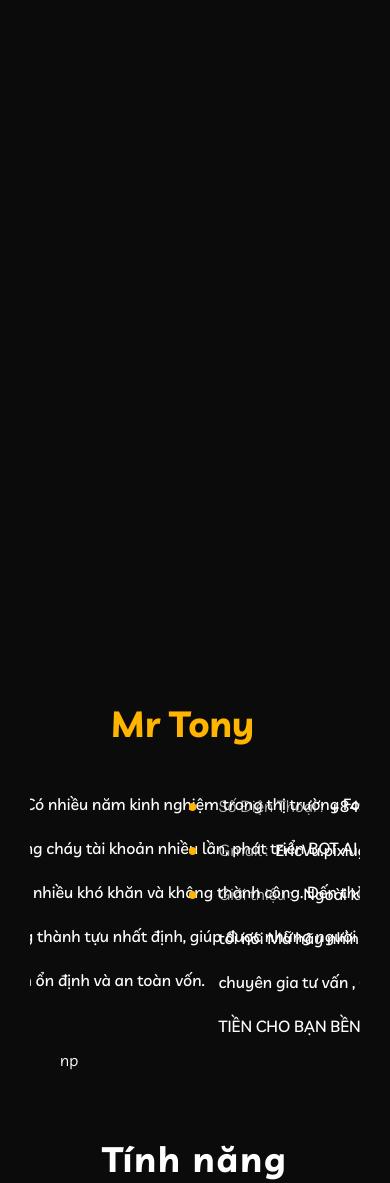
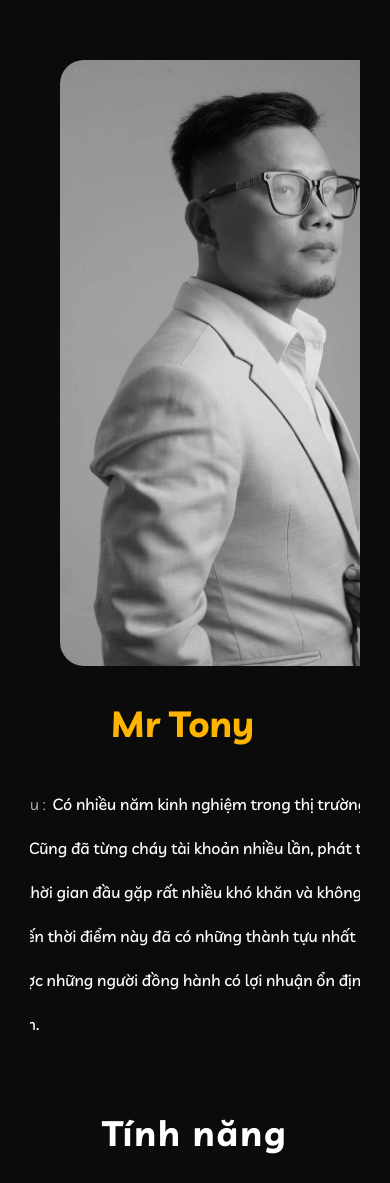
Before and after one commit to Edzdw/PixiuGroup, a Next.js app: page / in a window 390 px wide. Shown: the part 814-1997 px from the top of the page. Built offline with nearby package versions, Linux system fonts and the light colour scheme.

Commit message:
update layout

```diff
--- a/public/css/style.css
+++ b/public/css/style.css
@@ -96,7 +96,7 @@ section {
   overflow: hidden;
 }
 
-  .img-container:after {
+  /* .img-container:after {
     content: " ";
     position: absolute;
     display: block;
@@ -107,7 +107,7 @@ section {
     background: #0b0b0b;
     z-index: 2;
     transition: all 1s ease;
-  }
+  } */
 
 .img-container.animated:after {
   left: 100%;
@@ -2170,12 +2170,17 @@ button#hide {
     transform: translateY(100%);
   }
 
+  #display-none {
+    display: none;
+  }
+
   .separator-mobile-up {
     transform: translateY(-100%);
   }
 
   .about .infos ul li>span>span {
     animation-delay: initial !important;
+    margin: 0 28px ;
   }
 
   header .mobile-menu {
@@ -2959,6 +2964,7 @@ button#hide {
     top: 50%;
   }
 
+
 }
 
 
--- a/src/components/sections/About.js
+++ b/src/components/sections/About.js
@@ -58,7 +58,7 @@ const About = () => {
           </div>
           {/* INFO ENDS */}
         </SwiperSlide>
-        <SwiperSlide className="info flex-column-mobile">
+        <SwiperSlide id="display-none" className="info flex-column-mobile ">
           {/* IMAGE STARTS */}
           <div
             className="img-container animated-layer image-animation my-photo-container fadeInUp wow"
@@ -122,7 +122,6 @@ const About = () => {
         <div className="nav-item prev-item animated-btn">
           <span />
         </div>
-        np
       </Swiper>
 
       {/* INFO HOLDER ENDS */}
--- a/src/components/sections/Testimonials.js
+++ b/src/components/sections/Testimonials.js
@@ -6,7 +6,7 @@ const Testimonials = () => {
         <div className="quote-container animated-layer fade-in-right-animation fadeInUp wow">
           <div>
             <p>
-              <h3> PHẦN CHIA LỢI NHUẬN </h3>
+              <span> PHẦN CHIA LỢI NHUẬN </span>
               <span className="quote">
                 75% TRÊN LỢI NHUẬN THU VỀ TỪ HỆ THỐNG KHÁCH HÀNG
               </span>
@@ -26,7 +26,7 @@ const Testimonials = () => {
         <div className="quote-container animated-layer fade-in-right-animation fadeInUp wow">
           <div>
             <p>
-              <h3> PHẦN CHIA IB</h3>
+              <span> PHẦN CHIA IB</span>
               <span className="quote"> 1. 25.000 đầu tiên ko chia IB.</span>
               <span className="quote"> 2. 25-50k chia trên phần vượt 20%.</span>
               <span className="quote">
```
